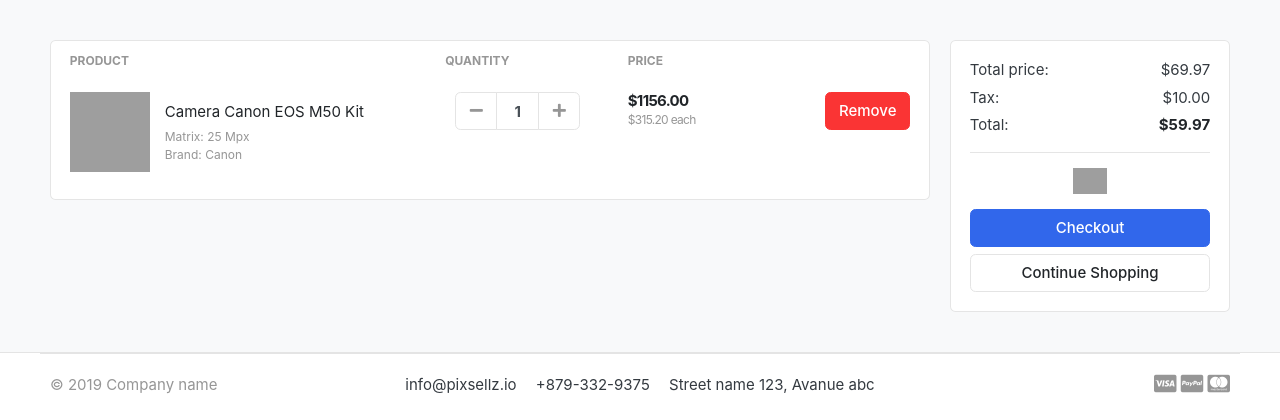
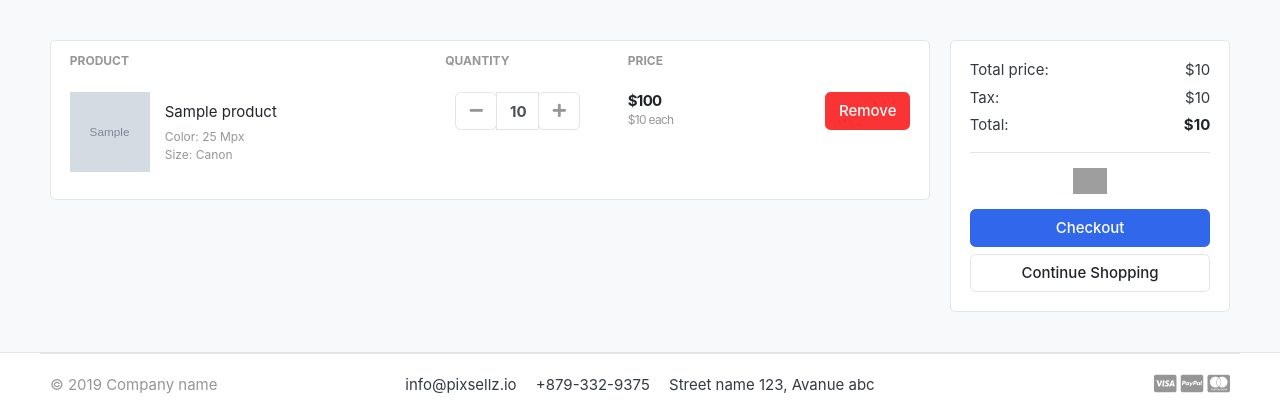
Before and after one commit to JrS4mIl/Ecommerce, a Django app: template templates/store/cart.html in a window 1280 px wide. Shown: the part 118-538 px from the top of the page. Run offline with Django 5.2, Linux system fonts and the light colour scheme; tables that the repository leaves empty hold one stand-in row (values such as "Sample post"); the template is opened without the code that fills it: values that come from a table or form of the project are taken from there, most other values are stand-ins (such as "Sample title", 1, 10 or a date in 2020); grey boxes marked "Sample" are stand-in pictures; some libraries are stand-ins or nearby versions; some web fonts are replaced; grey boxes are pictures that could not be loaded.

Commit message:
feat: cart views

```diff
--- a/carts/models.py
+++ b/carts/models.py
@@ -12,5 +12,8 @@ class CartItem(models.Model):
     cart=models.ForeignKey(Cart,on_delete=models.CASCADE)
     quantity=models.IntegerField()
     is_active=models.BooleanField(default=True)
+
+    def sub_total(self):
+        return self.product.price*self.quantity
     def __str__(self):
         return self.product
--- a/carts/urls.py
+++ b/carts/urls.py
@@ -1,5 +1,9 @@
 from django.urls import path
-from .views import cart
+from .views import cart,add_cart,remove_cart,remove_cart_item
 urlpatterns=[
-    path('',cart,name='cart')
+    path('',cart,name='cart'),
+    path('add_cart/<int:product_id>/',add_cart,name='add_cart'),
+    path('remove_cart/<int:product_id>/',remove_cart,name='remove_cart'),
+    path('remove_cart_item/<int:product_id>/', remove_cart_item, name='remove_cart_item')
+
 ]
--- a/greatkart/urls.py
+++ b/greatkart/urls.py
@@ -23,7 +23,8 @@ urlpatterns = [
     path('admin/', admin.site.urls),
     path('',index,name='index'),
     path('store/',include('store.urls')),
-    path('cart/',include('carts.urls'))
+    path('cart/',include('carts.urls')),
+
 ]
 if settings.DEBUG:
     urlpatterns += static(settings.MEDIA_URL, document_root=settings.MEDIA_ROOT)
--- a/templates/store/cart.html
+++ b/templates/store/cart.html
@@ -21,13 +21,14 @@
 </tr>
 </thead>
 <tbody>
+{% for cart_item in cart_items %}
 <tr>
 	<td>
 		<figure class="itemside align-items-center">
-			<div class="aside"><img src="./images/items/11.jpg" class="img-sm"></div>
+			<div class="aside"><img src="{{cart_item.product.image.url}}" class="img-sm"></div>
 			<figcaption class="info">
-				<a href="#" class="title text-dark">Camera Canon EOS M50 Kit</a>
-				<p class="text-muted small">Matrix: 25 Mpx <br> Brand: Canon</p>
+				<a href="" class="title text-dark">{{cart_item.product.product_name}}</a>
+				<p class="text-muted small">Color: 25 Mpx <br> Size: Canon</p>
 			</figcaption>
 		</figure>
 	</td>
@@ -36,26 +37,26 @@
 					<div class="col">
 						<div class="input-group input-spinner">
 							<div class="input-group-prepend">
-							<button class="btn btn-light" type="button" id="button-plus"> <i class="fa fa-minus"></i> </button>
+								<a href="{% url 'remove_cart' cart_item.product.id%}">  <button class="btn btn-light" type="button" id="button-plus"> <i class="fa fa-minus"></i> </button></a>
 							</div>
-							<input type="text" class="form-control"  value="1">
+							<input type="text" class="form-control"  value="{{cart_item.quantity}}">
 							<div class="input-group-append">
-							<button class="btn btn-light" type="button" id="button-minus"> <i class="fa fa-plus"></i> </button>
+								<a href="{% url 'add_cart' cart_item.product.id %}"><button class="btn btn-light" type="button" id="button-minus"> <i class="fa fa-plus"></i></button></a>
 							</div>
 						</div> <!-- input-group.// -->
 					</div> <!-- col.// -->
 	</td>
 	<td>
 		<div class="price-wrap">
-			<var class="price">$1156.00</var>
-			<small class="text-muted"> $315.20 each </small>
+			<var class="price">${{cart_item.sub_total}}</var>
+			<small class="text-muted"> ${{cart_item.product.price}} each </small>
 		</div> <!-- price-wrap .// -->
 	</td>
 	<td class="text-right">
-	<a href="" class="btn btn-danger"> Remove</a>
+	<a href="{% url 'remove_cart_item' cart_item.product.id %}" class="btn btn-danger"> Remove</a>
 	</td>
 </tr>
-
+{% endfor %}
 
 </tbody>
 </table>
@@ -68,15 +69,15 @@
 		<div class="card-body">
 			<dl class="dlist-align">
 			  <dt>Total price:</dt>
-			  <dd class="text-right">$69.97</dd>
+			  <dd class="text-right">${{total}}</dd>
 			</dl>
 			<dl class="dlist-align">
 			  <dt>Tax:</dt>
-			  <dd class="text-right"> $10.00</dd>
+			  <dd class="text-right"> ${{tax}}</dd>
 			</dl>
 			<dl class="dlist-align">
 			  <dt>Total:</dt>
-			  <dd class="text-right text-dark b"><strong>$59.97</strong></dd>
+			  <dd class="text-right text-dark b"><strong>${{grand_total}}</strong></dd>
 			</dl>
 			<hr>
 			<p class="text-center mb-3">
--- a/templates/store/product_detail.html
+++ b/templates/store/product_detail.html
@@ -71,7 +71,7 @@
 	{% if single_product.stock <= 0 %}
 		<h5 class="text-danger">Out of Stock</h5>
 	{% else %}
-		<a href="{{product.get_url}}" class="btn  btn-primary"> <span class="text">Add to cart</span> <i class="fas fa-shopping-cart"></i></a>
+		<a href="{% url 'add_cart' single_product.id  %}" class="btn  btn-primary"> <span class="text">Add to cart</span> <i class="fas fa-shopping-cart"></i></a>
 	{% endif %}
 </article> <!-- product-info-aside .// -->
 		</main> <!-- col.// -->
```
Also changed, not shown: carts/views.py (+70 -4 lines).
